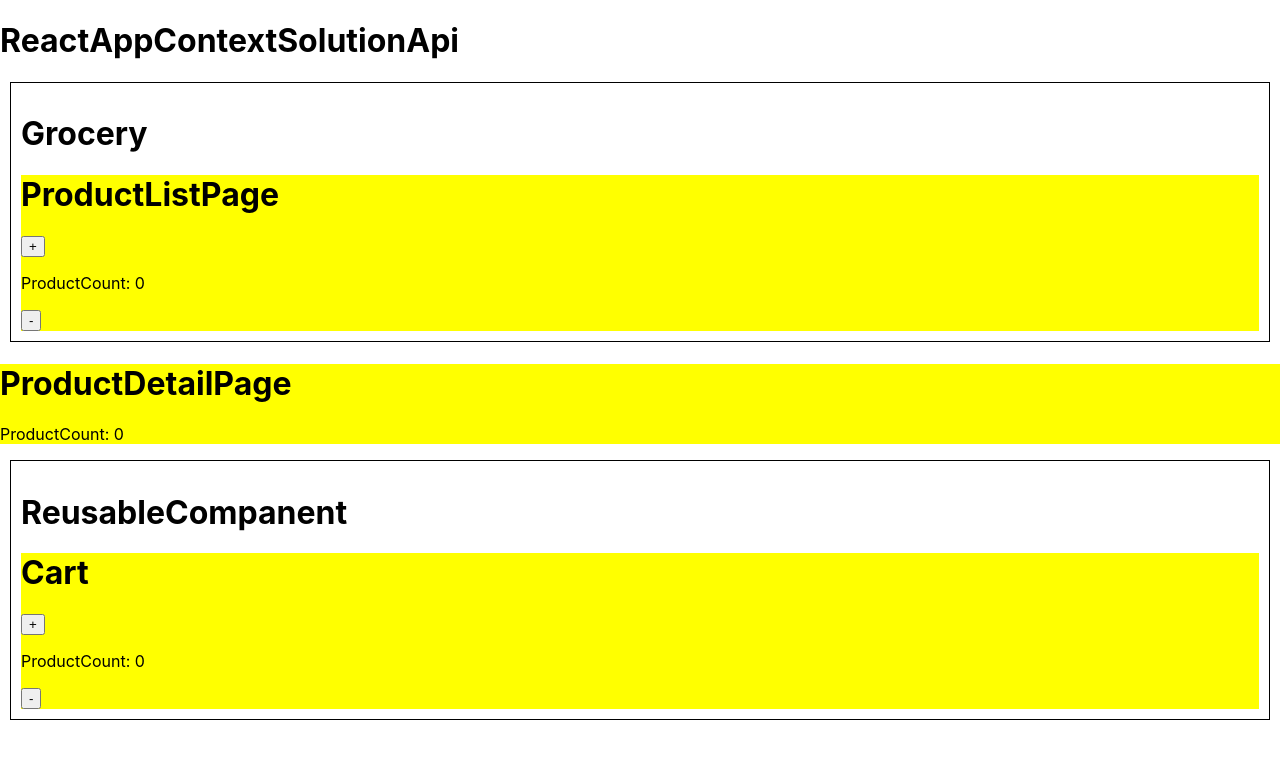
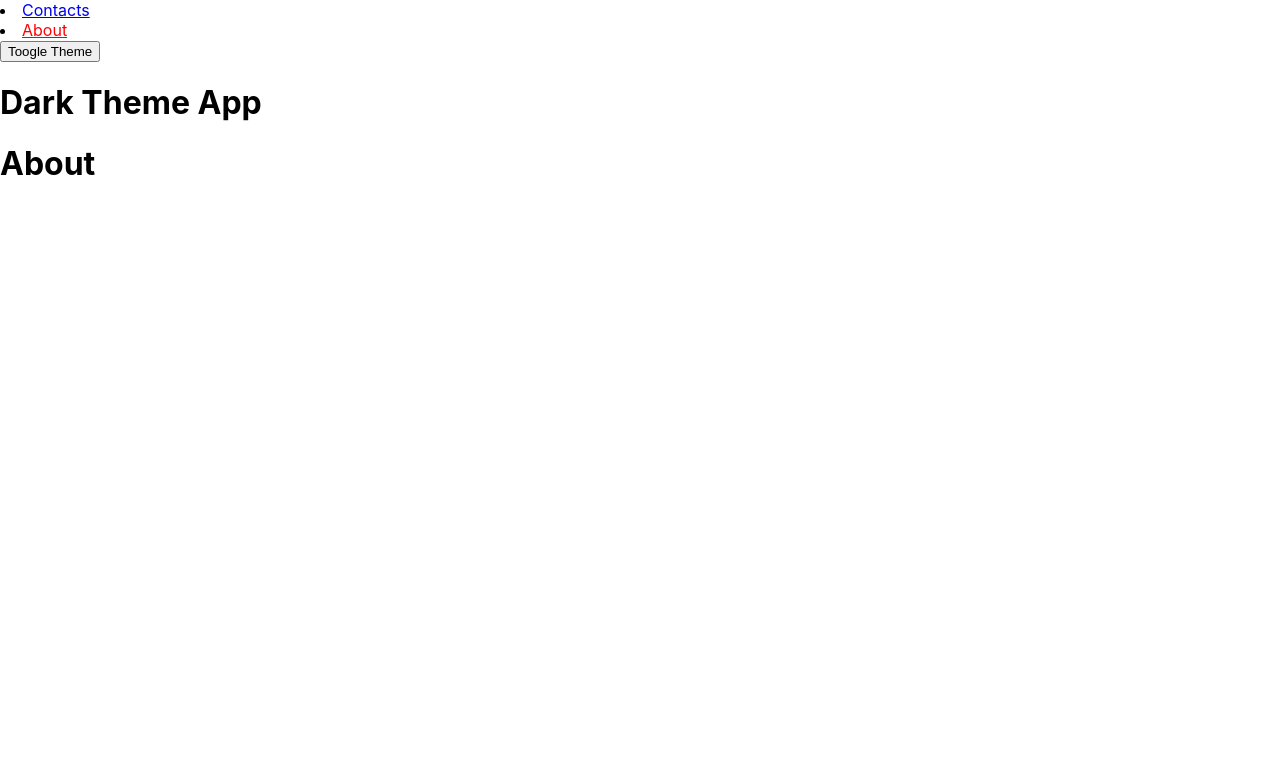
Before and after one commit to Hemant2122/newton-react-project, a React (Create React App) app: page /about in a window 1280 px wide. Shown: the top 758 px of the page. Built offline with nearby package versions, Linux system fonts and the light colour scheme.

Commit message:
DarkThemeContext boiler

```diff
--- /dev/null
+++ b/src/15. DarkThemeAPP/Contexts/DarkThemeContext.js
@@ -0,0 +1,6 @@
+import DarkThemeContext from "react";
+
+
+const DarkThemeContext = React.createContext();
+
+export default DarkThemeContext;
--- /dev/null
+++ b/src/15. DarkThemeAPP/DarkThemeApp.js
@@ -0,0 +1,32 @@
+import { NavLink, Route, Routes } from "react-router-dom";
+
+
+function DarkThemeApp(){
+
+    return(
+        <>
+
+            <nav>
+                <li>
+                    <NavLink to="/">Contacts</NavLink>
+                </li>
+
+                <li>
+                    <NavLink to="/about">About</NavLink>
+                </li>
+
+                <button>Toogle Theme</button>
+            </nav>
+
+            <h1>Dark Theme App</h1>
+
+
+            <Routes>
+                <Route path="/" element={<h1>Contacts</h1>}></Route>
+                <Route path="/about" element={<h1>About</h1>}></Route>
+            </Routes>
+        </>
+    )
+}
+
+export default DarkThemeApp;
--- a/src/index.js
+++ b/src/index.js
@@ -10,6 +10,7 @@
 import App from './Assignments/Authentication_using_react_router/component/App';
 import ReactAppContextProblemApi from './14. ContextApi/1. ProblemStatement/components/ReactAppContextProblemApi';
 import ReactAppContextSolutionApi from './14. ContextApi/2. SolutionUsingContextAPI/components/ReactAppContextSolutionApi';
+import DarkThemeApp from './15. DarkThemeAPP/DarkThemeApp';
 
 
 
@@ -27,7 +28,11 @@
     {/* Context Api */}
 
     {/* <ReactAppContextProblemApi /> */}
-    <ReactAppContextSolutionApi />
+    {/* <ReactAppContextSolutionApi /> */}
+
+    <BrowserRouter>
+      <DarkThemeApp />
+    </BrowserRouter>
 
     {/*------------------- ROUTER APP ---------------- */}
     {/* <BrowserRouter>
```
